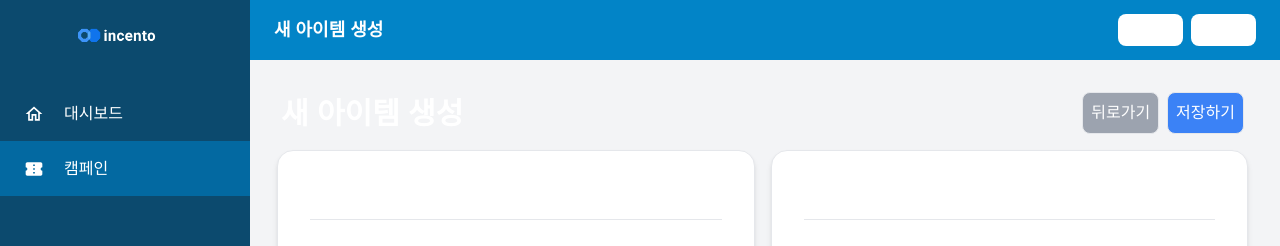
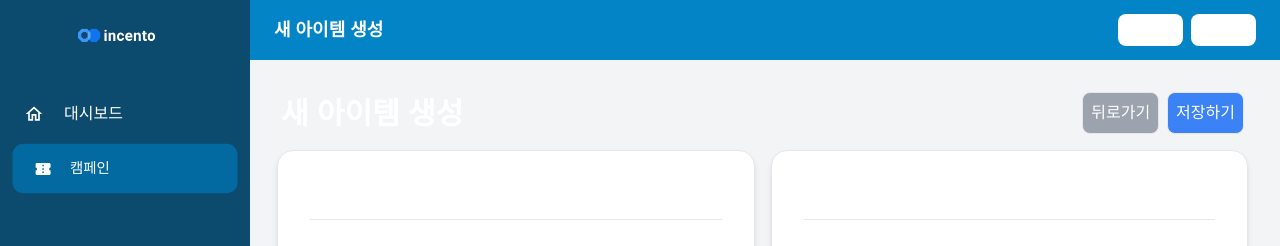
Before and after one commit to OpenFormatKorea/spc_app, a Next.js app: page /item/new in a window 1280 px wide. Shown: the top 246 px of the page. Built offline with nearby package versions, Linux system fonts and the light colour scheme; no server answers; what react-aws-s3-typescript would draw is missing.

Commit message:
UX/UI change for the navbar
UX/UI change for the navbar

```diff
--- a/src/components/layout/base/Navmenu.tsx
+++ b/src/components/layout/base/Navmenu.tsx
@@ -33,8 +33,8 @@ const Navmenu: React.FC<NavmenuProps> = ({ link, menutitle }) => {
 
   return (
     <div
-      className={`h-[55px] flex items-center text-md cursor-pointer transition-colors duration-300 text-white w-full p-4
-    ${isActive ? "bg-sky-700" : isHovered ? "lg:bg-sky-700 sm:bg-sky-500" : "lg:bg-sky-900 sm:bg-sky-700"}
+      className={`h-[55px] flex items-center text-md cursor-pointer transition-all duration-300 text-white w-full p-4
+    ${isActive ? "bg-sky-700 scale-90 rounded-xl" : isHovered ? "lg:bg-sky-700 sm:bg-sky-500 scale-90 rounded-xl" : "lg:bg-sky-900 sm:bg-sky-700 scale-100"}
   `}
       onClick={handleClick}
       onMouseEnter={handleMouseEnter}
```
